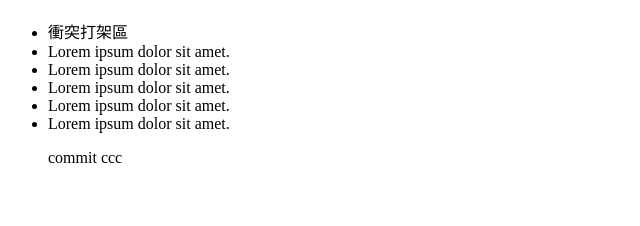
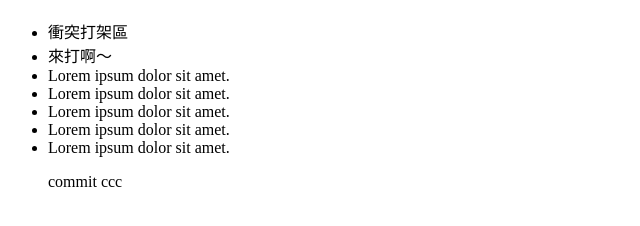
Before and after one commit to weilun1202/TJD101art, a plain HTML site: page index_BACKUP_1146.html in a window 1280 px wide. Shown: the part 194-420 px from the top of the page, without its empty margins (0-640 px from the left). Drawn offline with Linux system fonts and the light colour scheme.

Commit message:
fighting

```diff
--- a/index_BACKUP_1146.html
+++ b/index_BACKUP_1146.html
@@ -29,6 +29,7 @@
     <footer>
         <ul>
             <li>衝突打架區</li>
+            <li>來打啊～</li>
             <li>Lorem ipsum dolor sit amet.</li>
             <li>Lorem ipsum dolor sit amet.</li>
             <li>Lorem ipsum dolor sit amet.</li>
```
